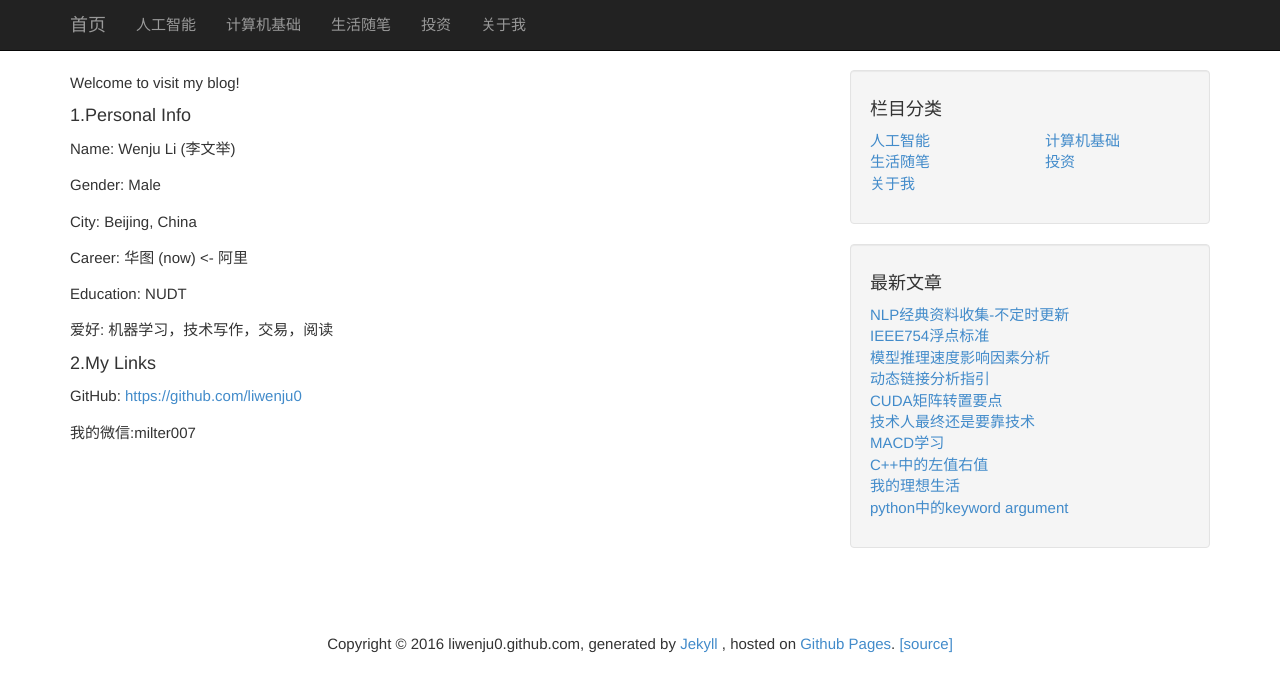
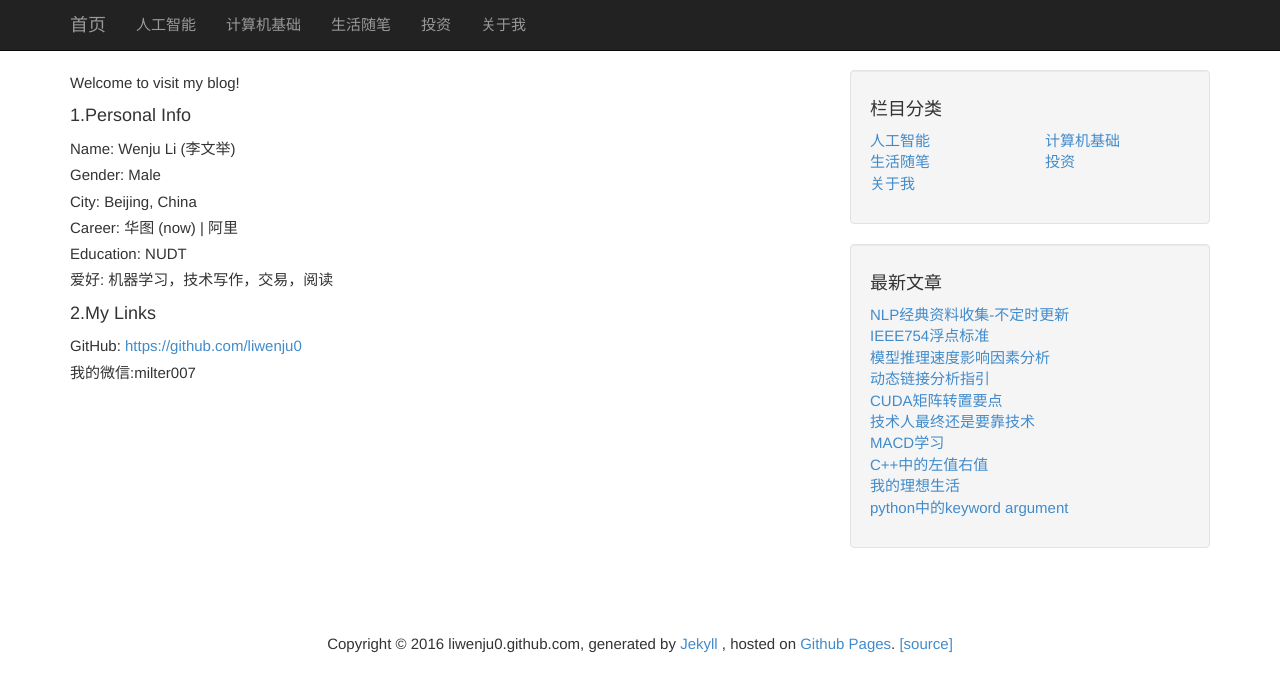
Before and after one commit to liwenju0/liwenju0.github.io, a Jekyll site: the page built from about.md, in a window 1280 px wide. Shown: the top 692 px of the page. Built offline with Jekyll 4.4.1, drawn with Linux system fonts in a browser that asks for light colours; comment, search, counter and statistics services are not loaded.

Commit message:
添加换行

```diff
--- a/about.md
+++ b/about.md
@@ -6,20 +6,14 @@ Welcome to visit my blog!
 
 #### 1.Personal Info
 Name: Wenju Li (李文举)
-
 Gender: Male
-
 City: Beijing, China
-
-Career: 华图 (now) <- 阿里
-
+Career: 华图 (now) | 阿里
 Education: NUDT
-
 爱好: 机器学习，技术写作，交易，阅读
 
 #### 2.My Links
 GitHub: <https://github.com/liwenju0>{:target="_blank"}
-
 我的微信:milter007
 
 
```
